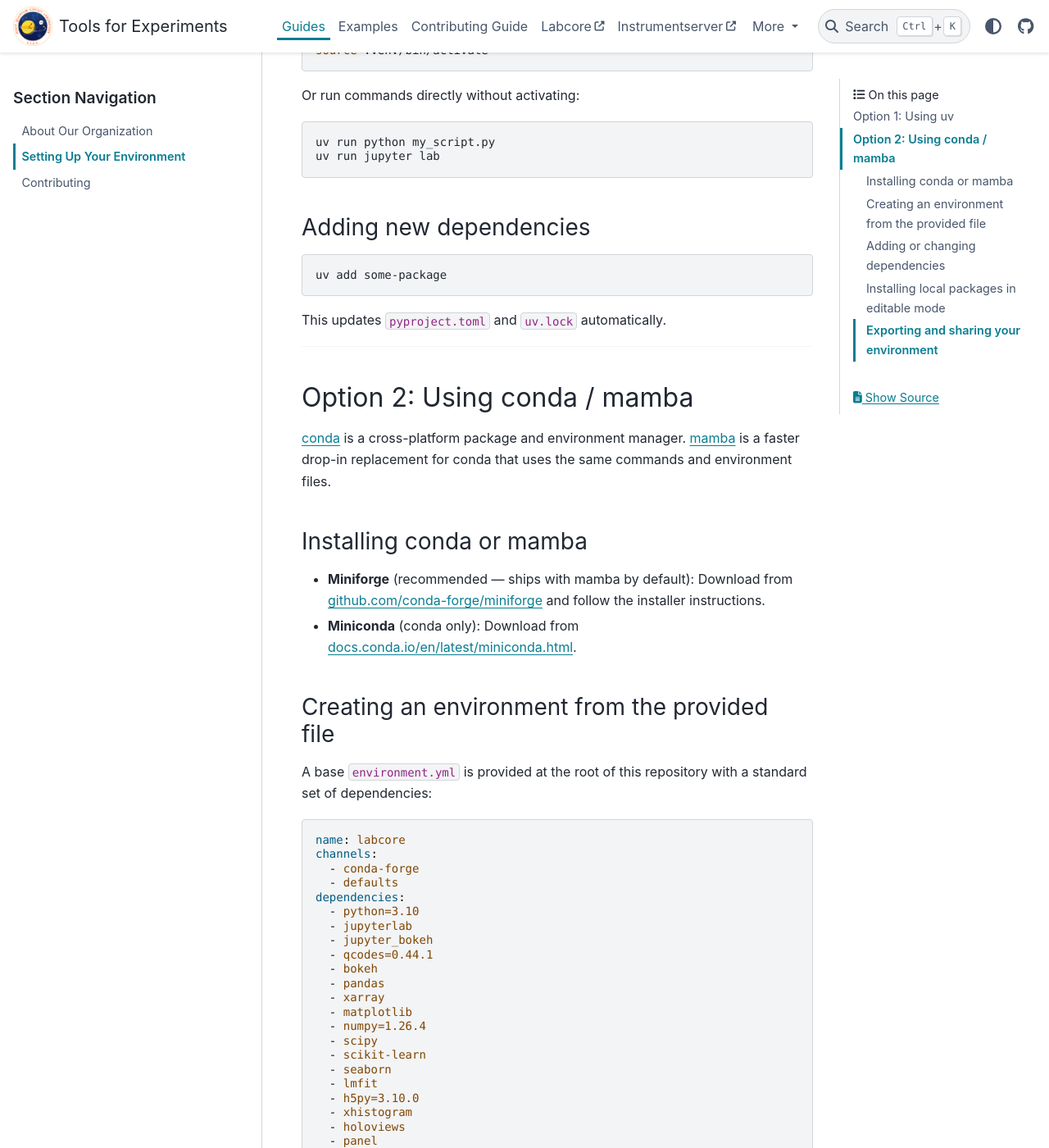
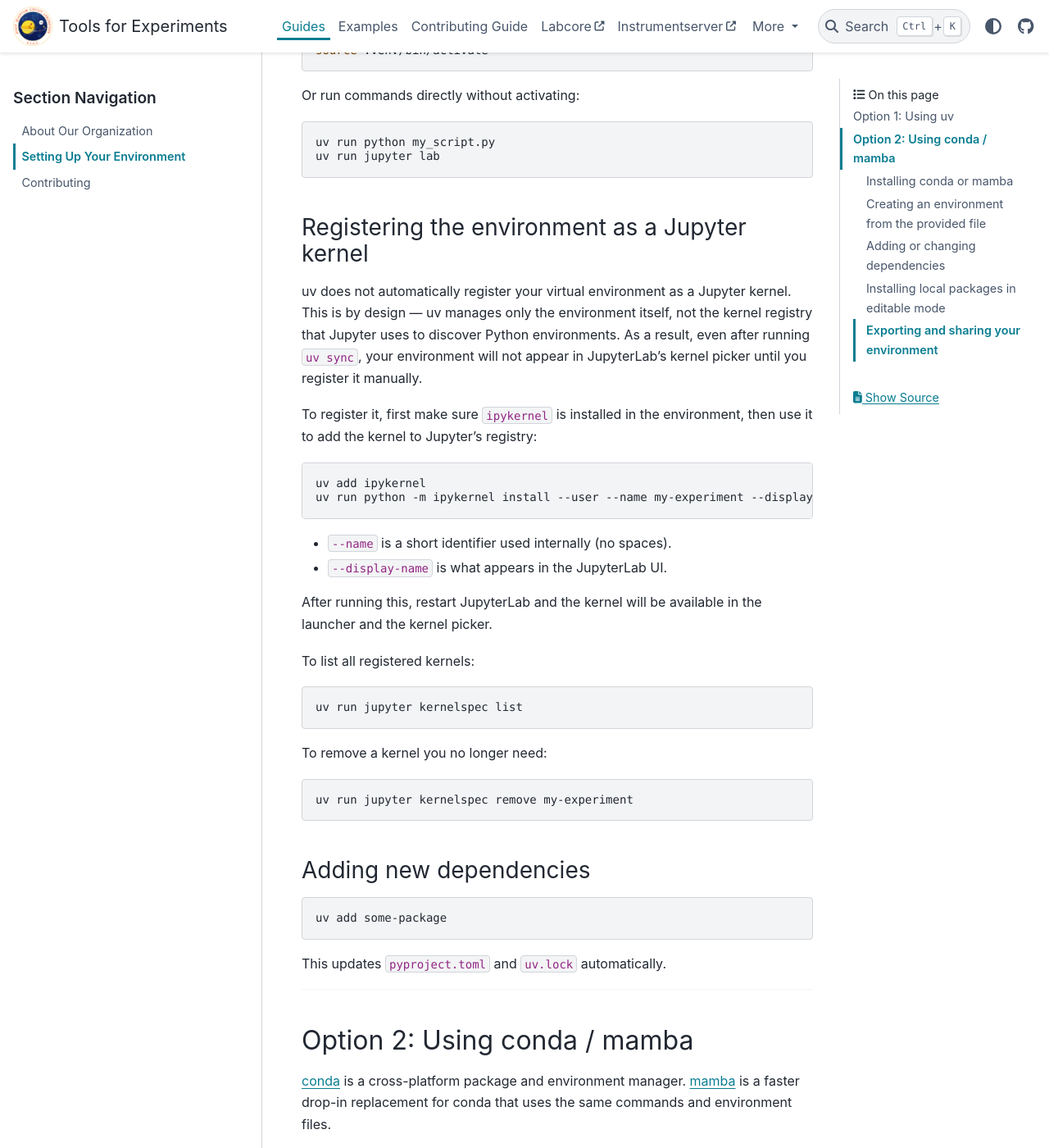
Before and after one commit to toolsforexperiments/toolsforexperiments.github.io, a Sphinx documentation site: the page built from docs/guides/environment_setup.md, in a window 1280 px wide and 1400 px high, scrolled down 2567 px. Shown: the whole window at 82% size. Built offline with Sphinx 7.4.7 and the PyData theme 0.15.4, drawn with Linux system fonts in a browser that asks for light colours.

Commit message:
adding ipykernel registration to setup guide (#4)
* Add initial documentation structure and contributing guide

* Document manual Jupyter kernel registration steps

* Document manual Jupyter kernel registration steps

````diff
--- a/docs/guides/environment_setup.md
+++ b/docs/guides/environment_setup.md
@@ -86,6 +86,34 @@
 ```bash
 uv run python my_script.py
 uv run jupyter lab
+```
+
+### Registering the environment as a Jupyter kernel
+
+uv does not automatically register your virtual environment as a Jupyter kernel. This is by design — uv manages only the environment itself, not the kernel registry that Jupyter uses to discover Python environments. As a result, even after running `uv sync`, your environment will not appear in JupyterLab's kernel picker until you register it manually.
+
+To register it, first make sure `ipykernel` is installed in the environment, then use it to add the kernel to Jupyter's registry:
+
+```bash
+uv add ipykernel
+uv run python -m ipykernel install --user --name my-experiment --display-name "My Experiment"
+```
+
+- `--name` is a short identifier used internally (no spaces).
+- `--display-name` is what appears in the JupyterLab UI.
+
+After running this, restart JupyterLab and the kernel will be available in the launcher and the kernel picker.
+
+To list all registered kernels:
+
+```bash
+uv run jupyter kernelspec list
+```
+
+To remove a kernel you no longer need:
+
+```bash
+uv run jupyter kernelspec remove my-experiment
 ```
 
 ### Adding new dependencies
````
